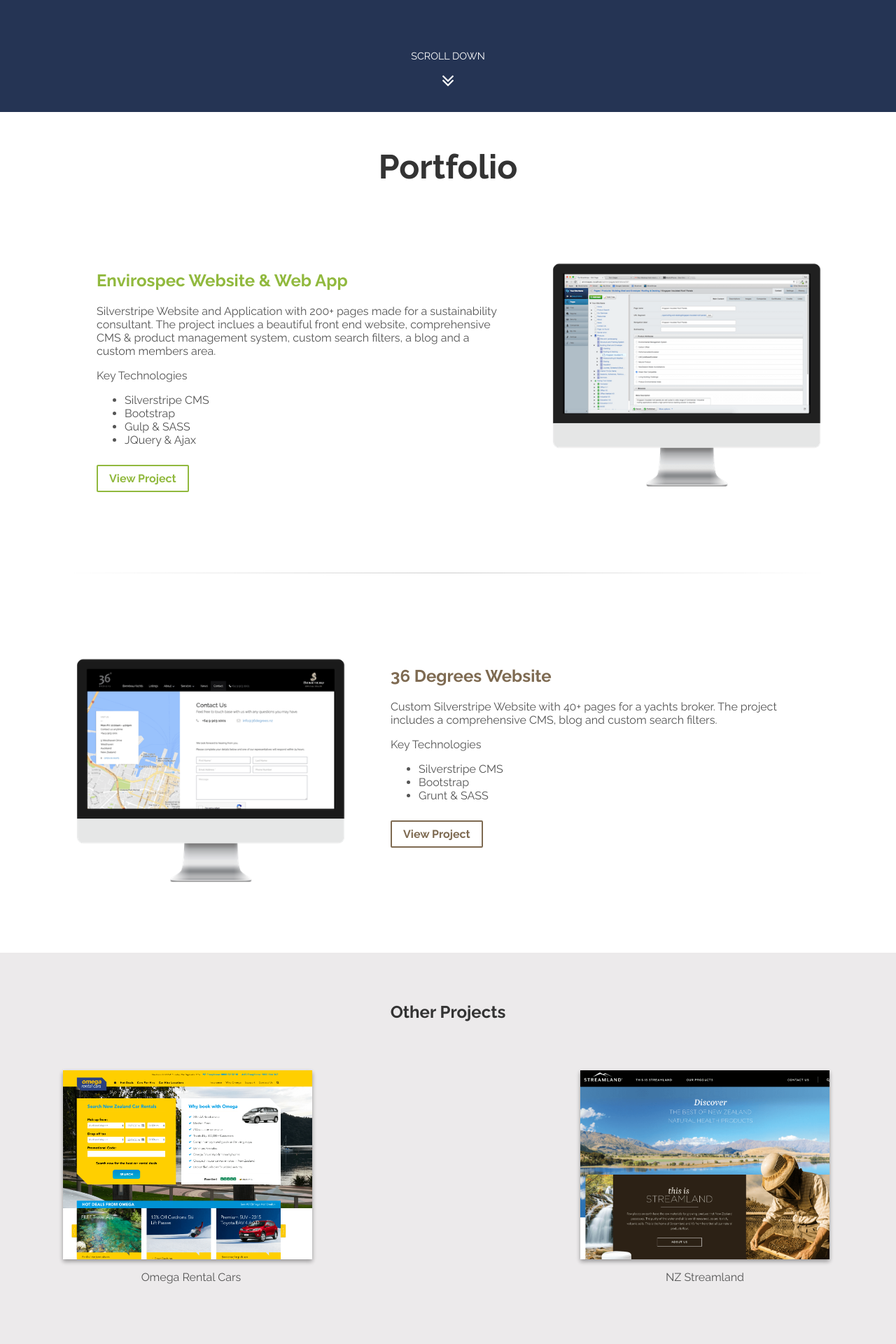
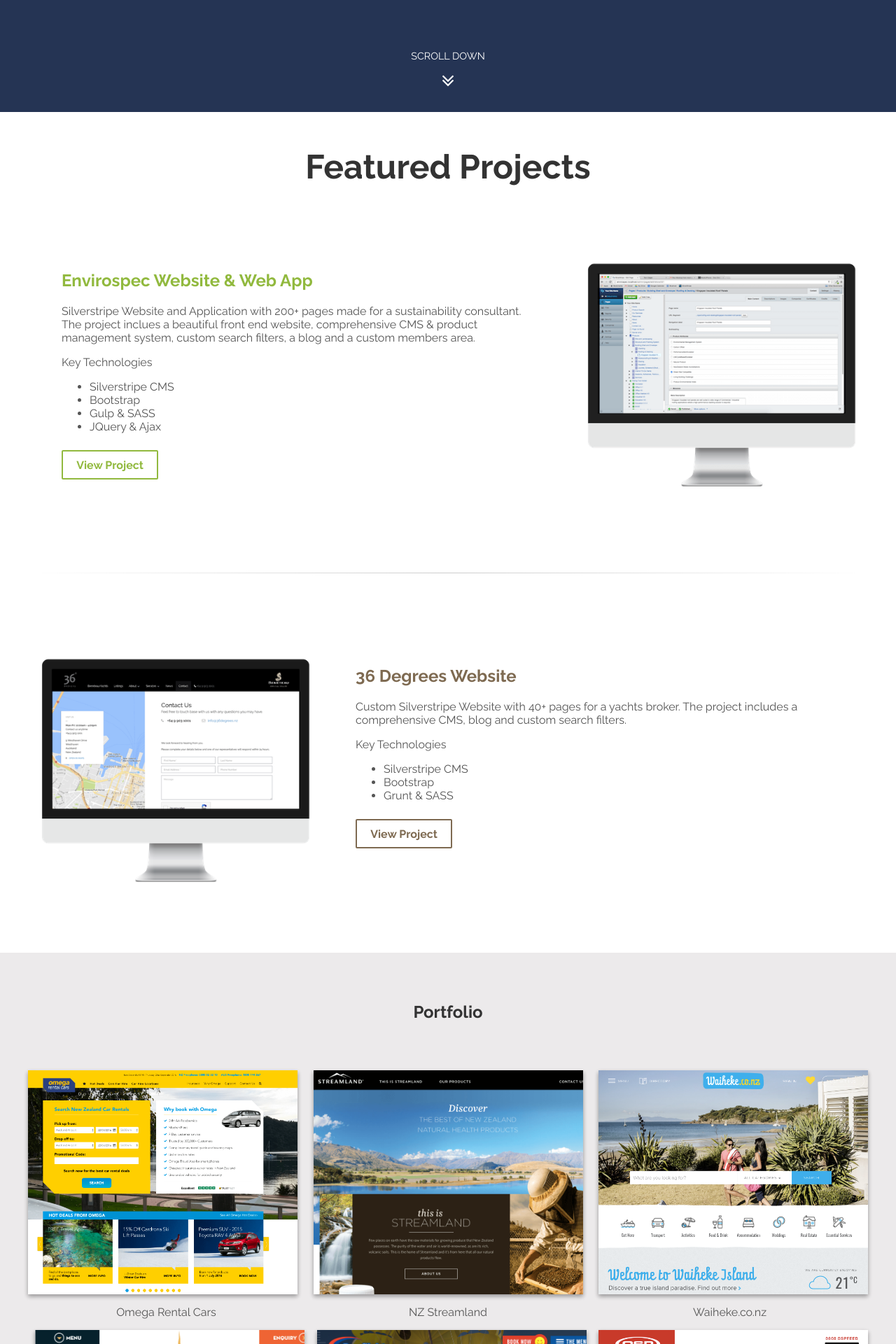
Before and after one commit to tcaiger/MyPortfolio, a PHP site: page / in a window 1280 px wide. Shown: the part 640-2560 px from the top of the page at 70% size. Run offline with PHP 8.4, Linux system fonts and the light colour scheme; some libraries are stand-ins or nearby versions.

Commit message:
add new projects

```diff
--- a/css/main.css
+++ b/css/main.css
@@ -224,7 +224,7 @@ body {
   box-sizing: border-box; }
 
 .container {
-  max-width: 1100px;
+  max-width: 1200px;
   margin: 0 auto;
   padding: 0 2em; }
 
@@ -240,10 +240,10 @@ hr {
 
 .btn {
   font-weight: 700;
-  padding: 0.5em 1em;
+  padding: 0.6em 1.2em;
   margin: 2em 1em 1em;
   border: 2px solid white;
-  border-radius: 5px;
+  border-radius: 2px;
   -webkit-transition: all 0.1s;
           transition: all 0.1s; }
   .btn:hover {
@@ -253,7 +253,7 @@ hr {
 .btn-bg-secondary {
   font-weight: 700;
   font-size: 1em;
-  padding: 0.5em 1em;
+  padding: 0.6em 1.2em;
   color: #7E6A51;
   border: 2px solid #7E6A51;
   border-radius: 2px;
@@ -268,7 +268,7 @@ hr {
   font-weight: 700;
   color: #91B93E;
   font-size: 1em;
-  padding: 0.5em 1em;
+  padding: 0.6em 1.2em;
   border: 2px solid #91B93E;
   border-radius: 2px;
   -webkit-transition: all 0.1s;
@@ -286,14 +286,14 @@ hr {
       text-align: left; } }
 
 @media screen and (min-width: 800px) {
-  .other-projects-heading {
+  .projects-heading {
     text-align: center; } }
 
-.other-project {
+.project {
   width: 320px; }
   @media screen and (min-width: 400px) {
-    .other-project {
-      width: 366px; } }
+    .project {
+      width: 395px; } }
 
 .text-holder {
   margin: 3em;
@@ -305,7 +305,7 @@ hr {
 
 .image-holder {
   position: relative;
-  height: 270px;
+  height: 320px;
   background-size: cover;
   background-position: top left;
   background-repeat: no-repeat;
@@ -316,7 +316,7 @@ hr {
   .image-holder.last {
     margin: 0 0 0 10px; }
   .image-holder:hover .screen {
-    opacity: 0.9; }
+    opacity: 0.95; }
 
 .img-lg {
   height: 420px;
@@ -335,7 +335,8 @@ hr {
   -webkit-transition: all 0.5s;
           transition: all 0.5s; }
   .screen h3 {
-    margin-top: 40px; }
+    margin-top: 45px;
+    font-size: 1.4em; }
   .screen p {
     margin: 0 10%;
     font-weight: bold;
--- a/index.html
+++ b/index.html
@@ -31,7 +31,7 @@
 <div class="divide10"></div>
 <section>
     <div>
-        <h1 class="text-center text-dark-grey section-heading">Portfolio</h1>
+        <h1 class="text-center text-dark-grey section-heading">Featured Projects</h1>
     </div>
 </section>
 
@@ -90,15 +90,15 @@
 
 <div class="divide50"></div>
 
-<section class="other-projects-section grey-background">
+<section class="projects-section grey-background">
     <div class="divide50"></div>
     <div class="container">
-        <h1 class="other-projects-heading text-dark-grey">Other Projects</h1>
+        <h1 class="projects-heading text-dark-grey">Portfolio</h1>
     </div>
     <div class="divide30"></div>
     <div class="container flex flex-j-between flex-wrap">
 
-        <div class="other-project">
+        <div class="project">
             <div class="image-holder first" style="background-image: url('images/omega.png')">
                 <div class="screen text-center">
                     <h3 class="text-white">Omega Car Rentals</h3>
@@ -111,7 +111,7 @@
             <p class="text-grey text-center">Omega Rental Cars</p>
         </div>
 
-        <div class="other-project">
+        <div class="project">
             <div class="image-holder" style="background-image: url('images/streamland.png')">
                 <div class="screen text-center">
                     <h3 class="text-white">NZ Streamland</h3>
@@ -124,18 +124,90 @@
             <p class="text-grey text-center">NZ Streamland</p>
         </div>
 
-        <!--<div class="other-project">-->
-            <!--<div class="image-holder last" style="background-image: url('images/elandra1.png')">-->
-                <!--<div class="screen text-center">-->
-                    <!--<h3 class="text-white">Elandra Yachts</h3>-->
-                    <!--<p class="text-white">Custom Silverstripe theme built for a super yacht manufacturer. A georgious site with a ton of custom front end components.</p>-->
-                    <!--<div class="flex flex-j-center flex-a-align">-->
-                        <!--<a href="http://elandradev.echo.weareonfire.co.nz" target="_blank" class="btn text-white">View Project</a>-->
-                    <!--</div>-->
-                <!--</div>-->
-            <!--</div>-->
-            <!--<p class="text-grey text-center">Elandra Yachts</p>-->
-        <!--</div>-->
+        <div class="project">
+            <div class="image-holder last" style="background-image: url('images/waiheke.png')">
+                <div class="screen text-center">
+                    <h3 class="text-white">Elandra Yachts</h3>
+                    <p class="text-white">Custom Silverstripe theme built for a super yacht manufacturer. A georgious site with a ton of custom front end components.</p>
+                    <div class="flex flex-j-center flex-a-align">
+                        <a href="http://elandradev.echo.weareonfire.co.nz" target="_blank" class="btn text-white">View Project</a>
+                    </div>
+                </div>
+            </div>
+            <p class="text-grey text-center">Waiheke.co.nz</p>
+        </div>
+        <div class="project">
+            <div class="image-holder last" style="background-image: url('images/glamcamping.png')">
+                <div class="screen text-center">
+                    <h3 class="text-white">Elandra Yachts</h3>
+                    <p class="text-white">Custom Silverstripe theme built for a super yacht manufacturer. A georgious site with a ton of custom front end components.</p>
+                    <div class="flex flex-j-center flex-a-align">
+                        <a href="http://elandradev.echo.weareonfire.co.nz" target="_blank" class="btn text-white">View Project</a>
+                    </div>
+                </div>
+            </div>
+            <p class="text-grey text-center">GlamCampingQueenstown.co.nz</p>
+        </div>
+        <div class="project">
+            <div class="image-holder last" style="background-image: url('images/paraflights.png')">
+                <div class="screen text-center">
+                    <h3 class="text-white">Elandra Yachts</h3>
+                    <p class="text-white">Custom Silverstripe theme built for a super yacht manufacturer. A georgious site with a ton of custom front end components.</p>
+                    <div class="flex flex-j-center flex-a-align">
+                        <a href="http://elandradev.echo.weareonfire.co.nz" target="_blank" class="btn text-white">View Project</a>
+                    </div>
+                </div>
+            </div>
+            <p class="text-grey text-center">Paraflights.co.nz</p>
+        </div>
+        <div class="project">
+            <div class="image-holder last" style="background-image: url('images/osp.png')">
+                <div class="screen text-center">
+                    <h3 class="text-white">Elandra Yachts</h3>
+                    <p class="text-white">Custom Silverstripe theme built for a super yacht manufacturer. A georgious site with a ton of custom front end components.</p>
+                    <div class="flex flex-j-center flex-a-align">
+                        <a href="http://elandradev.echo.weareonfire.co.nz" target="_blank" class="btn text-white">View Project</a>
+                    </div>
+                </div>
+            </div>
+            <p class="text-grey text-center">OSPStockFeeds.co.nz</p>
+        </div>
+        <div class="project">
+            <div class="image-holder last" style="background-image: url('images/climatehouse.png')">
+                <div class="screen text-center">
+                    <h3 class="text-white">Elandra Yachts</h3>
+                    <p class="text-white">Custom Silverstripe theme built for a super yacht manufacturer. A georgious site with a ton of custom front end components.</p>
+                    <div class="flex flex-j-center flex-a-align">
+                        <a href="http://elandradev.echo.weareonfire.co.nz" target="_blank" class="btn text-white">View Project</a>
+                    </div>
+                </div>
+            </div>
+            <p class="text-grey text-center">ClimateHouse.co.nz</p>
+        </div>
+        <div class="project">
+            <div class="image-holder last" style="background-image: url('images/backontrack.png')">
+                <div class="screen text-center">
+                    <h3 class="text-white">Elandra Yachts</h3>
+                    <p class="text-white">Custom Silverstripe theme built for a super yacht manufacturer. A georgious site with a ton of custom front end components.</p>
+                    <div class="flex flex-j-center flex-a-align">
+                        <a href="http://elandradev.echo.weareonfire.co.nz" target="_blank" class="btn text-white">View Project</a>
+                    </div>
+                </div>
+            </div>
+            <p class="text-grey text-center">Back On Tack Physio</p>
+        </div>
+        <div class="project">
+            <div class="image-holder last" style="background-image: url('images/a1labour.png')">
+                <div class="screen text-center">
+                    <h3 class="text-white">Elandra Yachts</h3>
+                    <p class="text-white">Custom Silverstripe theme built for a super yacht manufacturer. A georgious site with a ton of custom front end components.</p>
+                    <div class="flex flex-j-center flex-a-align">
+                        <a href="http://elandradev.echo.weareonfire.co.nz" target="_blank" class="btn text-white">View Project</a>
+                    </div>
+                </div>
+            </div>
+            <p class="text-grey text-center">A1 Labour Hire</p>
+        </div>
     </div>
     <div class="divide100"></div>
 </section>
--- a/styles/_page.scss
+++ b/styles/_page.scss
@@ -8,7 +8,7 @@ body {
 }
 
 .container {
-  max-width : 1100px;
+  max-width : 1200px;
   margin    : 0 auto;
   padding   : 0 2em;
 }
@@ -29,10 +29,10 @@ hr {
 
 .btn {
   font-weight   : 700;
-  padding       : 0.5em 1em;
+  padding       : 0.6em 1.2em;
   margin        : 2em 1em 1em;
   border        : 2px solid white;
-  border-radius : 5px;
+  border-radius : 2px;
   transition    : all 0.1s;
   &:hover {
     background-color : white;
@@ -43,7 +43,7 @@ hr {
 .btn-bg-secondary {
   font-weight   : 700;
   font-size     : 1em;
-  padding       : 0.5em 1em;
+  padding       : 0.6em 1.2em;
   color         : #7E6A51;
   border        : 2px solid #7E6A51;
   border-radius : 2px;
@@ -59,7 +59,7 @@ hr {
   font-weight   : 700;
   color         : #91B93E;
   font-size     : 1em;
-  padding       : 0.5em 1em;
+  padding       : 0.6em 1.2em;
   border        : 2px solid #91B93E;
   border-radius : 2px;
   transition    : all 0.1s;
@@ -78,18 +78,18 @@ hr {
   }
 }
 
-// Other Project
+// Projects
 // ----------------------
-.other-projects-heading{
+.projects-heading{
   @media screen and (min-width: 800px){
     text-align: center;
   }
 }
 
-.other-project {
+.project {
   width : 320px;
   @media screen and (min-width: 400px){
-    width :366px;
+    width :395px;
   }
 }
 
@@ -104,7 +104,7 @@ hr {
 
 .image-holder {
   position   : relative;
-  height : 270px;
+  height : 320px;
   background-size: cover;
   background-position: top left;
   background-repeat: no-repeat;
@@ -118,7 +118,7 @@ hr {
   }
   &:hover {
     .screen {
-      opacity : 0.9;
+      opacity : 0.95;
     }
   }
 }
@@ -143,7 +143,8 @@ hr {
   opacity    : 0;
   transition : all 0.5s;
   h3 {
-    margin-top : 40px;
+    margin-top : 45px;
+    font-size: 1.4em;
   }
   p {
     margin      : 0 10%;
```
Also changed, not shown: gruntfile.js (+5 -6 lines), images/a1labour.png (added), images/backontrack.png (added), images/climatehouse.png (added), images/glamcamping.png (added), images/glamcamping2.png (added), images/osp.png (added), images/paraflights.png (added), images/waiheke.png (added), 1 other file.
